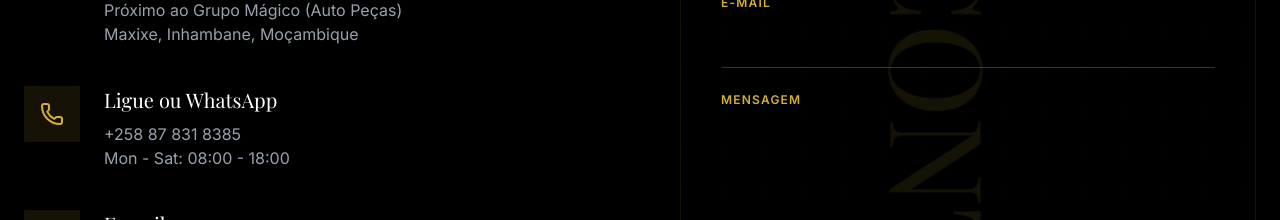
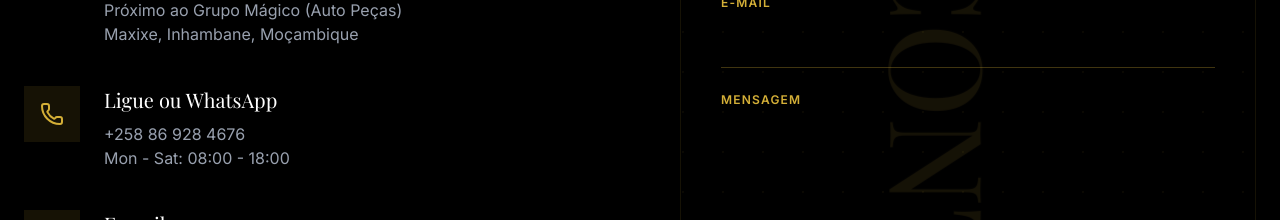
Before and after one commit to rafaeljosejunior3-prog/fashion-mito, a React (Vite) app: page / in a window 1280 px wide. Shown: the part 4180-4400 px from the top of the page. Built offline with nearby package versions, Linux system fonts and the light colour scheme; a web font is replaced by a local one.

Commit message:
Atualizar número WhatsApp para 869284676

```diff
--- a/src/App.tsx
+++ b/src/App.tsx
@@ -428,7 +428,7 @@ const Contact = () => {
                 </div>
                 <div>
                   <h4 className="text-xl font-serif mb-2">Ligue ou WhatsApp</h4>
-                  <p className="text-gray-400">+258 87 831 8385<br />Mon - Sat: 08:00 - 18:00</p>
+                  <p className="text-gray-400">+258 86 928 4676<br />Mon - Sat: 08:00 - 18:00</p>
                 </div>
               </div>
               <div className="flex gap-6 items-start group">
@@ -553,7 +553,7 @@ const Footer = () => {
 const WhatsAppButton = () => {
   return (
     <motion.a
-      href="https://wa.me/258878318385"
+      href="https://wa.me/258869284676"
       target="_blank"
       rel="noopener noreferrer"
       initial={{ scale: 0, opacity: 0 }}
--- a/src/components/booking/bookingUtils.ts
+++ b/src/components/booking/bookingUtils.ts
@@ -3,7 +3,7 @@ import type { BookingState, PersonalDetails, Service } from './bookingTypes';
 // Constants
 const AVAILABLE_DAYS = [1, 2, 3, 4, 5, 6]; // Monday to Saturday (0=Sunday, 6=Saturday)
 const BOOKING_HORIZON_DAYS = 60;
-const WHATSAPP_NUMBER = '258878318385';
+const WHATSAPP_NUMBER = '258869284676';
 
 /**
  * Check if a date is available for booking
```
